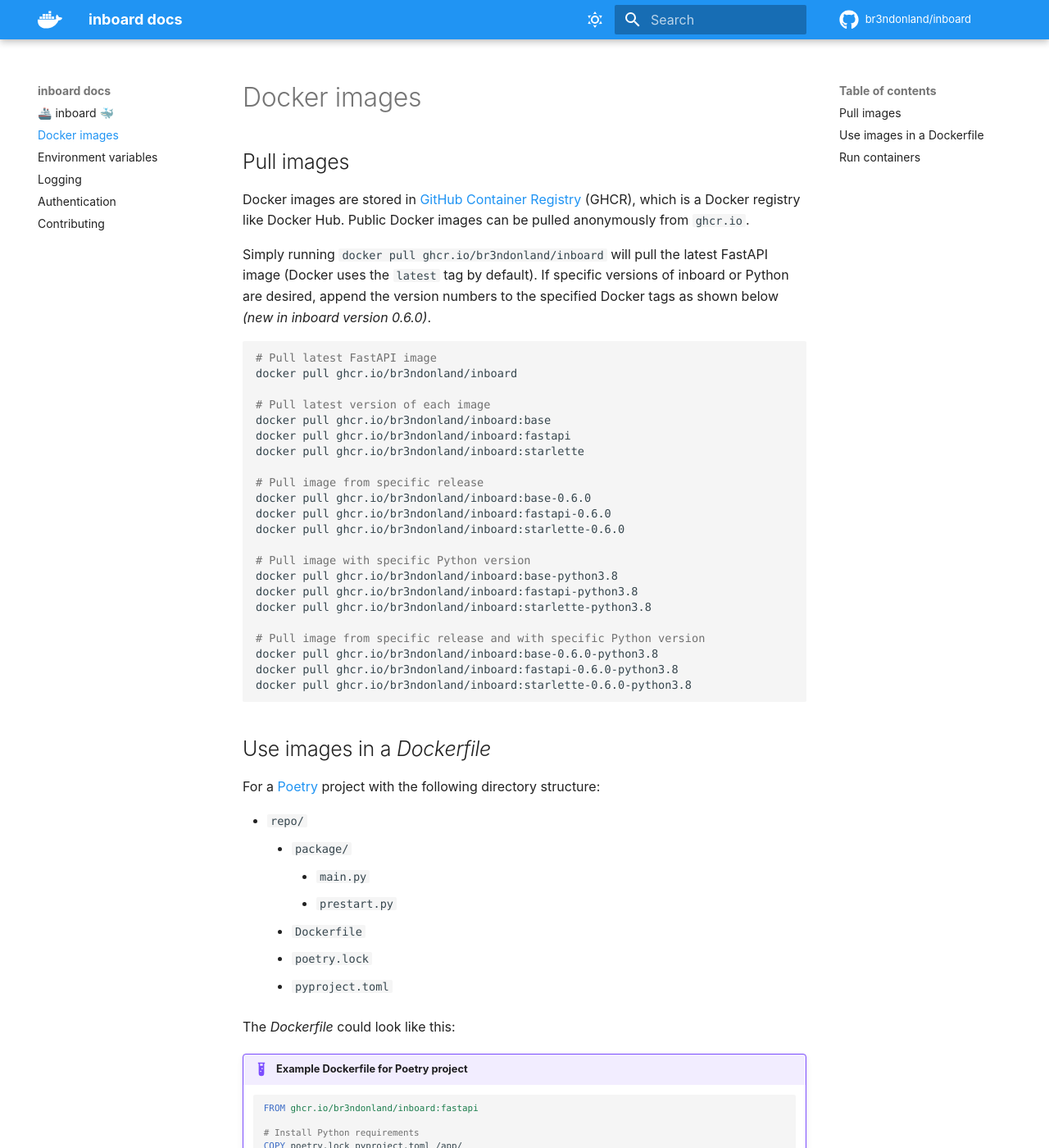
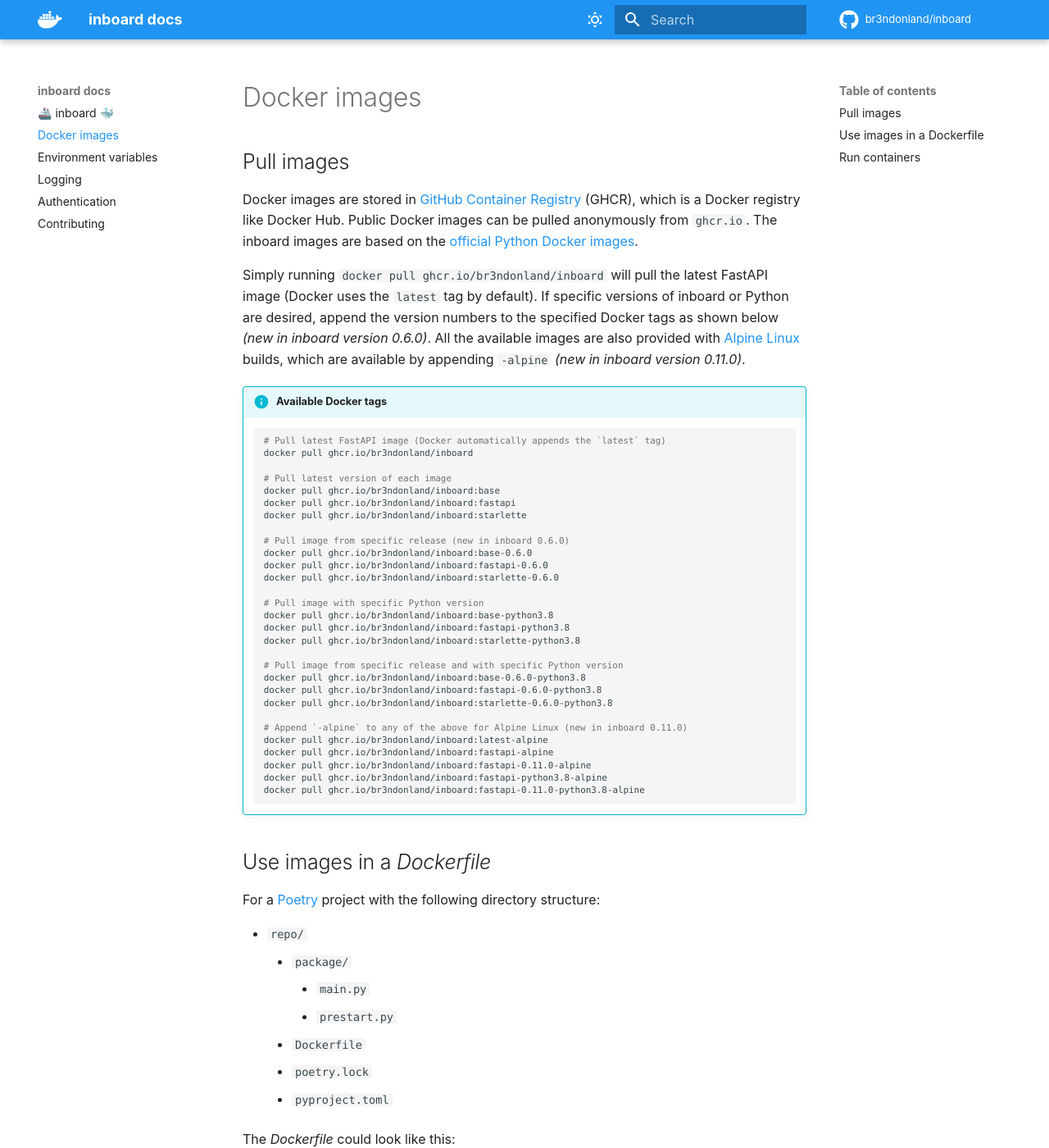
Before and after one commit to br3ndonland/inboard, an MkDocs documentation site: the page built from docs/docker.md, in a window 1280 px wide and 1400 px high. Shown: the whole window at 82% size. Built offline with MkDocs 1.6.1 and Material for MkDocs 9.7.7, drawn with Linux system fonts in a browser that asks for light colours; comment, search, counter and statistics services are not loaded.

Commit message:
Document support for Alpine Linux

````diff
--- a/docs/docker.md
+++ b/docs/docker.md
@@ -2,34 +2,43 @@
 
 ## Pull images
 
-Docker images are stored in [GitHub Container Registry](https://docs.github.com/en/packages/working-with-a-github-packages-registry/working-with-the-container-registry) (GHCR), which is a Docker registry like Docker Hub. Public Docker images can be pulled anonymously from `ghcr.io`.
+Docker images are stored in [GitHub Container Registry](https://docs.github.com/en/packages/working-with-a-github-packages-registry/working-with-the-container-registry) (GHCR), which is a Docker registry like Docker Hub. Public Docker images can be pulled anonymously from `ghcr.io`. The inboard images are based on the [official Python Docker images](https://hub.docker.com/_/python).
 
-Simply running `docker pull ghcr.io/br3ndonland/inboard` will pull the latest FastAPI image (Docker uses the `latest` tag by default). If specific versions of inboard or Python are desired, append the version numbers to the specified Docker tags as shown below _(new in inboard version 0.6.0)_.
+Simply running `docker pull ghcr.io/br3ndonland/inboard` will pull the latest FastAPI image (Docker uses the `latest` tag by default). If specific versions of inboard or Python are desired, append the version numbers to the specified Docker tags as shown below _(new in inboard version 0.6.0)_. All the available images are also provided with [Alpine Linux](https://alpinelinux.org/) builds, which are available by appending `-alpine` _(new in inboard version 0.11.0)_.
 
-```sh
-# Pull latest FastAPI image
-docker pull ghcr.io/br3ndonland/inboard
+!!! info "Available Docker tags"
 
-# Pull latest version of each image
-docker pull ghcr.io/br3ndonland/inboard:base
-docker pull ghcr.io/br3ndonland/inboard:fastapi
-docker pull ghcr.io/br3ndonland/inboard:starlette
+    ```sh
+    # Pull latest FastAPI image (Docker automatically appends the `latest` tag)
+    docker pull ghcr.io/br3ndonland/inboard
 
-# Pull image from specific release
-docker pull ghcr.io/br3ndonland/inboard:base-0.6.0
-docker pull ghcr.io/br3ndonland/inboard:fastapi-0.6.0
-docker pull ghcr.io/br3ndonland/inboard:starlette-0.6.0
+    # Pull latest version of each image
+    docker pull ghcr.io/br3ndonland/inboard:base
+    docker pull ghcr.io/br3ndonland/inboard:fastapi
+    docker pull ghcr.io/br3ndonland/inboard:starlette
 
-# Pull image with specific Python version
-docker pull ghcr.io/br3ndonland/inboard:base-python3.8
-docker pull ghcr.io/br3ndonland/inboard:fastapi-python3.8
-docker pull ghcr.io/br3ndonland/inboard:starlette-python3.8
+    # Pull image from specific release (new in inboard 0.6.0)
+    docker pull ghcr.io/br3ndonland/inboard:base-0.6.0
+    docker pull ghcr.io/br3ndonland/inboard:fastapi-0.6.0
+    docker pull ghcr.io/br3ndonland/inboard:starlette-0.6.0
 
-# Pull image from specific release and with specific Python version
-docker pull ghcr.io/br3ndonland/inboard:base-0.6.0-python3.8
-docker pull ghcr.io/br3ndonland/inboard:fastapi-0.6.0-python3.8
-docker pull ghcr.io/br3ndonland/inboard:starlette-0.6.0-python3.8
-```
+    # Pull image with specific Python version
+    docker pull ghcr.io/br3ndonland/inboard:base-python3.8
+    docker pull ghcr.io/br3ndonland/inboard:fastapi-python3.8
+    docker pull ghcr.io/br3ndonland/inboard:starlette-python3.8
+
+    # Pull image from specific release and with specific Python version
+    docker pull ghcr.io/br3ndonland/inboard:base-0.6.0-python3.8
+    docker pull ghcr.io/br3ndonland/inboard:fastapi-0.6.0-python3.8
+    docker pull ghcr.io/br3ndonland/inboard:starlette-0.6.0-python3.8
+
+    # Append `-alpine` to any of the above for Alpine Linux (new in inboard 0.11.0)
+    docker pull ghcr.io/br3ndonland/inboard:latest-alpine
+    docker pull ghcr.io/br3ndonland/inboard:fastapi-alpine
+    docker pull ghcr.io/br3ndonland/inboard:fastapi-0.11.0-alpine
+    docker pull ghcr.io/br3ndonland/inboard:fastapi-python3.8-alpine
+    docker pull ghcr.io/br3ndonland/inboard:fastapi-0.11.0-python3.8-alpine
+    ```
 
 ## Use images in a _Dockerfile_
 
````
